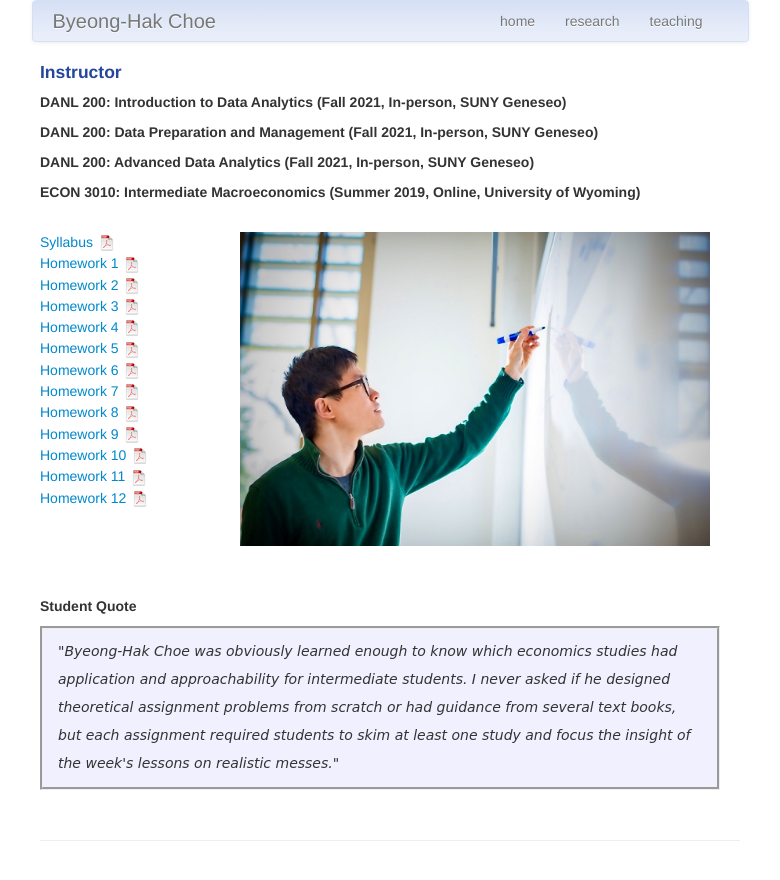
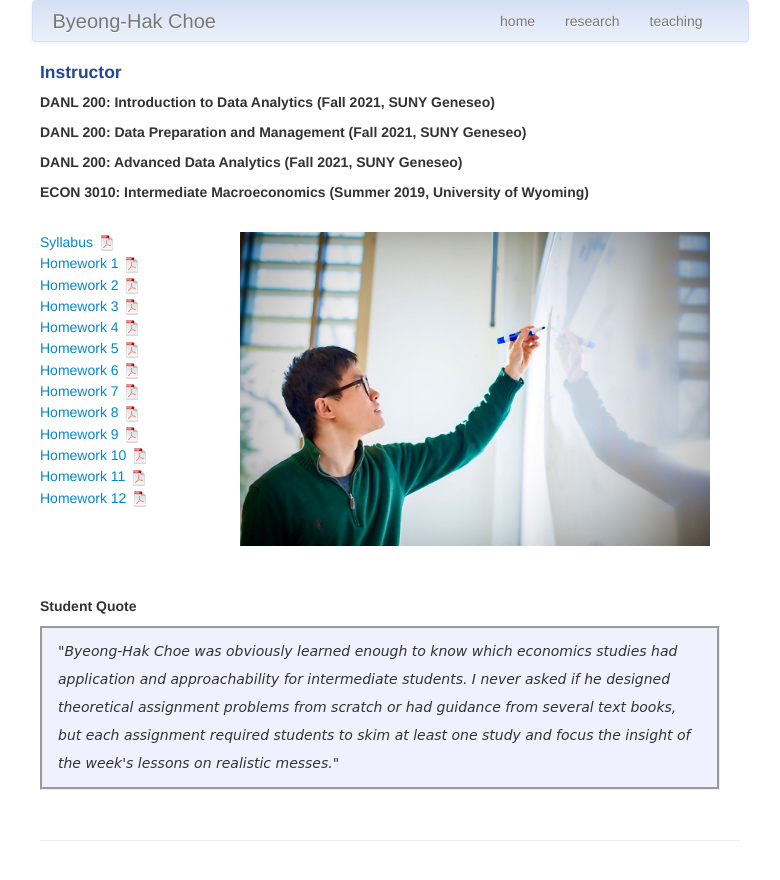
Before and after one commit to Erikwoj/bcecon.github.io, a Jekyll site: the page built from pages/teaching.md, in a window 1280 px wide. Shown: the top 880 px of the page, without its empty margins (250-1030 px from the left). Built offline with Jekyll 4.4.1, drawn with Linux system fonts in a browser that asks for light colours.

Commit message:
Update teaching.md

```diff
--- a/pages/teaching.md
+++ b/pages/teaching.md
@@ -8,13 +8,13 @@ description: B.H. Choe's teaching
 
 #### <a name="Instructor"></a>Instructor
 
-##### <strong>DANL 200: Introduction to Data Analytics</strong> (Fall 2021, In-person, SUNY Geneseo)
+##### <strong>DANL 200: Introduction to Data Analytics</strong> (Fall 2021, SUNY Geneseo)
 
-##### <strong>DANL 200: Data Preparation and Management</strong> (Fall 2021, In-person, SUNY Geneseo)
+##### <strong>DANL 200: Data Preparation and Management</strong> (Fall 2021, SUNY Geneseo)
 
-##### <strong>DANL 200: Advanced Data Analytics</strong> (Fall 2021, In-person, SUNY Geneseo)
+##### <strong>DANL 200: Advanced Data Analytics</strong> (Fall 2021, SUNY Geneseo)
 
-##### <strong>ECON 3010: Intermediate Macroeconomics</strong> (Summer 2019, Online, University of Wyoming)
+##### <strong>ECON 3010: Intermediate Macroeconomics</strong> (Summer 2019, University of Wyoming)
 <div class="container">
     <div class="row-fluid">
         <div class="span2">
```
